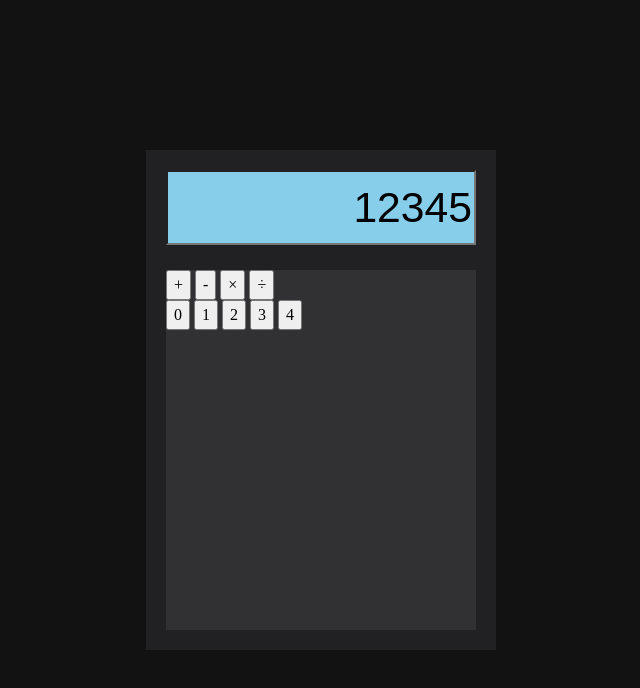
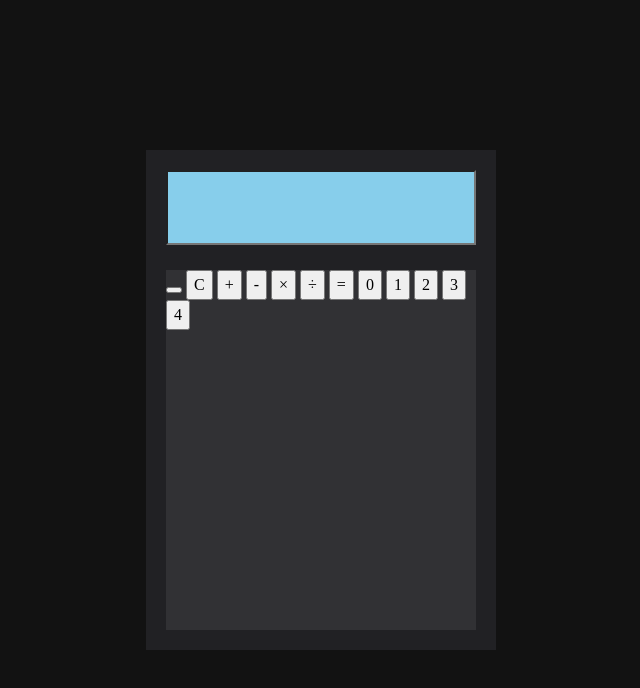
Before and after one commit to 1vke/QuinaryCalculator, a website: page src/index.html in a window 1280 px wide. Shown: the whole page, without its empty margins (319-959 px from the left). Drawn offline with Linux system fonts and the light colour scheme; files whose address does not match are found by name; a web font is replaced by a local one.

Commit message:
Add minimally required buttons, change some layout around

```diff
--- a/src/index.html
+++ b/src/index.html
@@ -15,22 +15,24 @@
     <div class="calculator-container">
         <div class="calculator">
             <div class="output-container">
-                <input readonly id="output" type="text" value="12345">
+                <input readonly id="output" type="text">
             </div>
             <div class="buttons-container">
-                <div class="operations-container">
-                    <button>+</button>
-                    <button>-</button>
-                    <button>×</button>
-                    <button>÷</button>
-                </div>
-                <div class="numbers-container">
-                    <button>0</button>
-                    <button>1</button>
-                    <button>2</button>
-                    <button>3</button>
-                    <button>4</button>
-                </div>
+                <!-- operation buttons -->
+                <button class="toggle-base-button"></button>
+                <button class="clear-button">C</button>
+                <button class="add-button">+</button>
+                <button class="subtract-button">-</button>
+                <button class="multiply-button">×</button>
+                <button class="divide-button">÷</button>
+                <button class="equal-button">=</button>
+
+                <!-- number buttons -->
+                <button class="number-button">0</button>
+                <button class="number-button">1</button>
+                <button class="number-button">2</button>
+                <button class="number-button">3</button>
+                <button class="number-button">4</button>
             </div>
         </div>
     </div>
```
